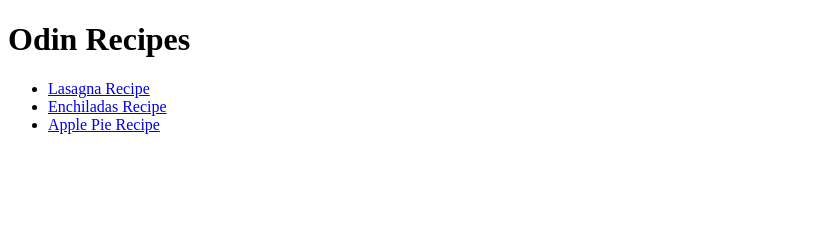
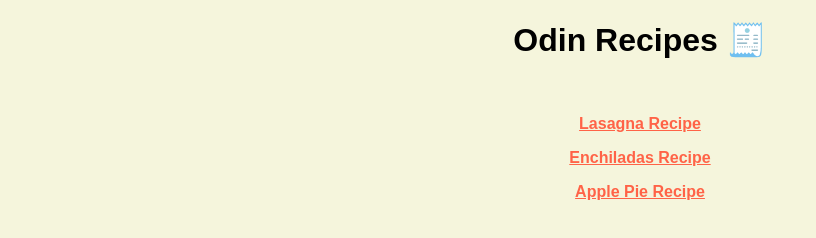
Before and after one commit to danielsebastianc/odin-recipes, a plain HTML site: page index.html in a window 1280 px wide. Shown: the whole page, without its empty margins (0-816 px from the left). Drawn offline with Linux system fonts and the light colour scheme.

Commit message:
add css to index

```diff
--- a/index.html
+++ b/index.html
@@ -3,14 +3,17 @@
 <head>
     <meta charset="UTF-8">
     <meta name="viewport" content="width=device-width, initial-scale=1.0">
+    <link rel="stylesheet" href="style.css">
     <title>Odin Recipes</title>
 </head>
 <body>
-    <h1>Odin Recipes</h1>
-    <ul>
-        <li><a href="./recipes/lasagna.html">Lasagna Recipe</a></li>
-        <li><a href="./recipes/enchiladas.html">Enchiladas Recipe</a></li>
-        <li><a href="./recipes/apple-pie.html">Apple Pie Recipe</a></li>
-    </ul>
+    <div class="container">
+        <h1>Odin Recipes 🧾</h1>
+        <ul class="recipe-list">
+            <li><a href="./recipes/lasagna.html">Lasagna Recipe</a></li>
+            <li><a href="./recipes/enchiladas.html">Enchiladas Recipe</a></li>
+            <li><a href="./recipes/apple-pie.html">Apple Pie Recipe</a></li>
+        </ul>
+    </div>
 </body>
 </html>
--- /dev/null
+++ b/style.css
@@ -0,0 +1,23 @@
+body {
+    font-family: Arial, Helvetica, sans-serif;
+    background-color: beige;
+}
+
+ul {
+    list-style-type: none;
+    display: inline;
+}
+
+a {
+    color: tomato;
+    font-weight: bold;
+}
+
+.recipe-list li {
+    margin: 16px 0;
+}
+
+.container {
+    text-align: center;
+    padding: 0 500px;
+}
```
